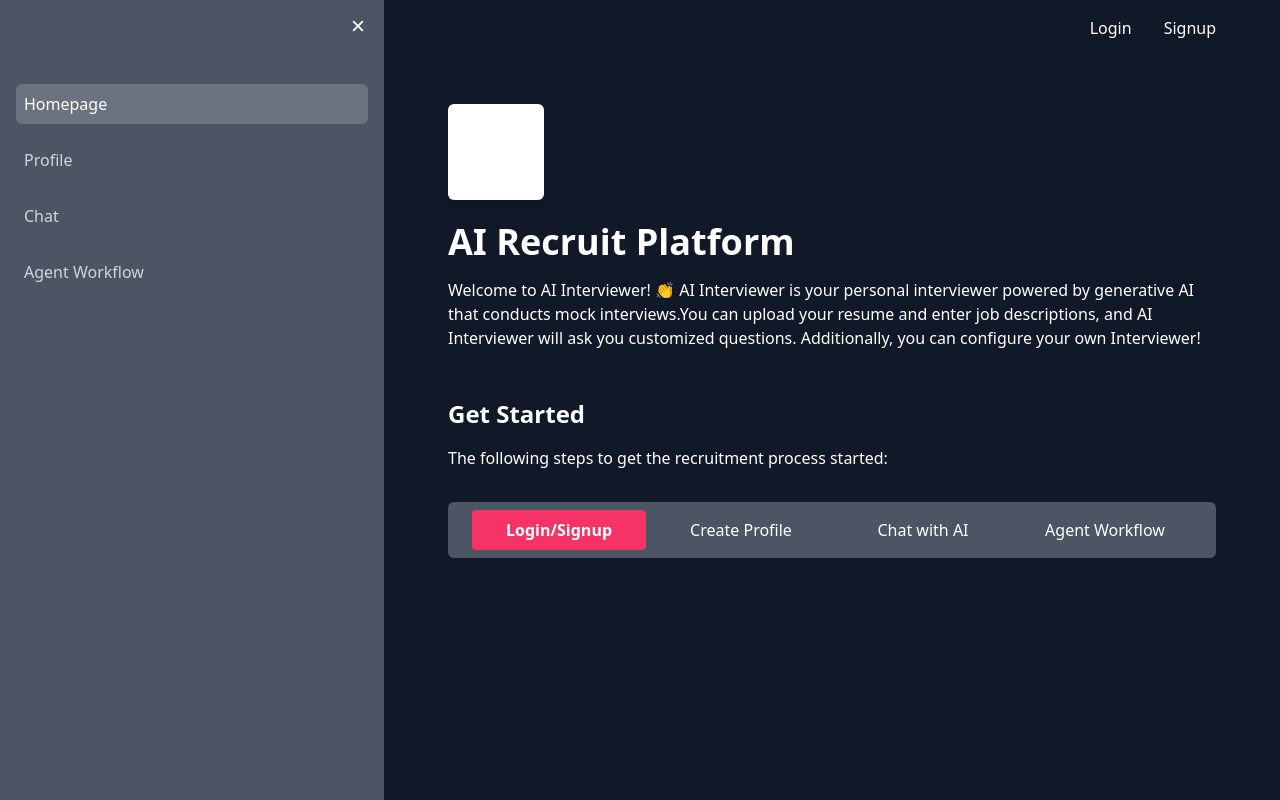
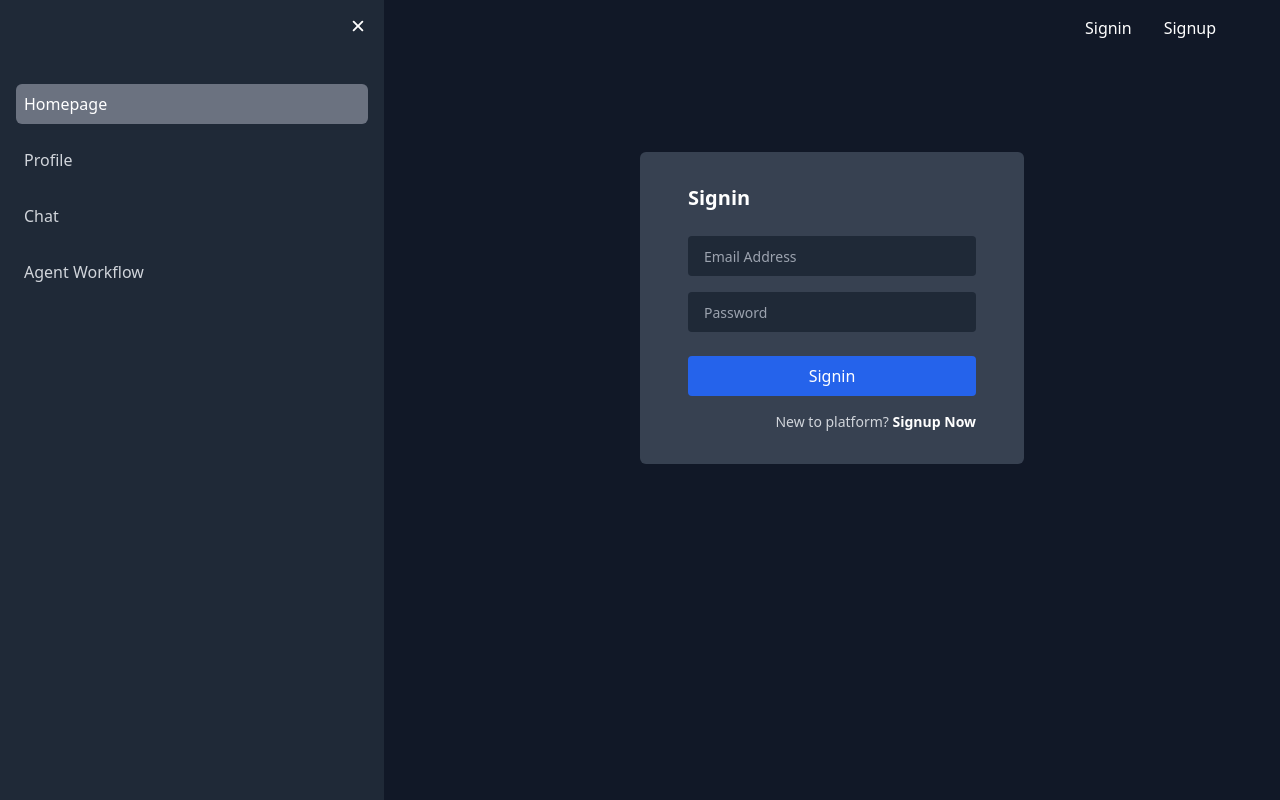
Before and after one commit to suraj122/ai-recruitment-platform, a React (Create React App) app: page /signin in a window 1280 px wide. Built offline with nearby package versions, Linux system fonts and the light colour scheme.

Commit message:
add ui for login and signup form

```diff
--- a/package.json
+++ b/package.json
@@ -37,6 +37,7 @@
     ]
   },
   "devDependencies": {
+    "react-router-dom": "^6.22.0",
     "tailwindcss": "^3.4.1"
   }
 }
--- a/src/App.js
+++ b/src/App.js
@@ -1,11 +1,20 @@
+import { RouterProvider, createBrowserRouter } from "react-router-dom";
 import HomePage from "./components/HomePage";
 import Sidebar from "./components/Sidebar";
+import Login from "./components/Login";
 
 function App() {
+  const appRouter = createBrowserRouter([
+    {
+      path: "/",
+      element: <HomePage />,
+    },
+    { path: "/signin", element: <Login /> },
+  ]);
   return (
     <div className="bg-gray-900 flex">
       <Sidebar />
-      <HomePage />
+      <RouterProvider router={appRouter} />
     </div>
   );
 }
--- a/src/components/Header.js
+++ b/src/components/Header.js
@@ -6,7 +6,7 @@ function Header() {
       <ul className="flex items-center justify-end space-x-8">
         <li>
           <a className="text-white" href="#">
-            Login
+            Signin
           </a>
         </li>
         <li className="text-white">
--- /dev/null
+++ b/src/components/Login.js
@@ -0,0 +1,59 @@
+import React, { useState } from "react";
+import Header from "./Header";
+
+const Login = () => {
+  const [isLogin, setIsLogin] = useState(true);
+
+  const handleForm = () => {
+    setIsLogin(!isLogin);
+  };
+  return (
+    <main className="w-full">
+      <Header />
+      <section className="max-w-sm w-full m-auto mt-24 text-white bg-gray-700 py-8 px-12 rounded-md">
+        <form>
+          <legend className="text-xl font-semibold mb-6">
+            {isLogin ? "Signin" : "Signup"}
+          </legend>
+          {isLogin ? (
+            ""
+          ) : (
+            <input
+              className="block w-full py-2 px-4 rounded bg-gray-800 placeholder:text-sm"
+              type="text"
+              placeholder="Full Name"
+            />
+          )}
+
+          <input
+            className="block w-full py-2 mt-4 px-4 rounded bg-gray-800 placeholder:text-sm"
+            type="text"
+            placeholder="Email Address"
+          />
+          <input
+            className="block w-full py-2 px-4 mt-4 rounded bg-gray-800 placeholder:text-sm"
+            type="password"
+            placeholder="Password"
+          />
+
+          <button className="mt-6 w-full py-2 bg-blue-600 px-6 rounded">
+            {isLogin ? "Signin" : "Signup"}
+          </button>
+        </form>
+        <div>
+          <p className="text-right text-sm text-gray-300 mt-4">
+            {isLogin ? "New to platform? " : "Already registered? "}
+            <button
+              onClick={() => handleForm()}
+              className="font-semibold text-white"
+            >
+              {isLogin ? "Signup Now" : "Signin now"}
+            </button>
+          </p>
+        </div>
+      </section>
+    </main>
+  );
+};
+
+export default Login;
--- a/src/components/Sidebar.js
+++ b/src/components/Sidebar.js
@@ -3,7 +3,7 @@ import { IoClose } from "react-icons/io5";
 
 function Sidebar() {
   return (
-    <aside className="max-w max-w-sm w-full bg-gray-600 h-screen p-4">
+    <aside className="max-w max-w-sm w-full bg-gray-800 h-screen p-4">
       <header className="text-right text-white flex justify-end">
         <IoClose className="text-xl" />
       </header>
```
Also changed, not shown: 1 other file (tests, documents, lock files or other folders).
